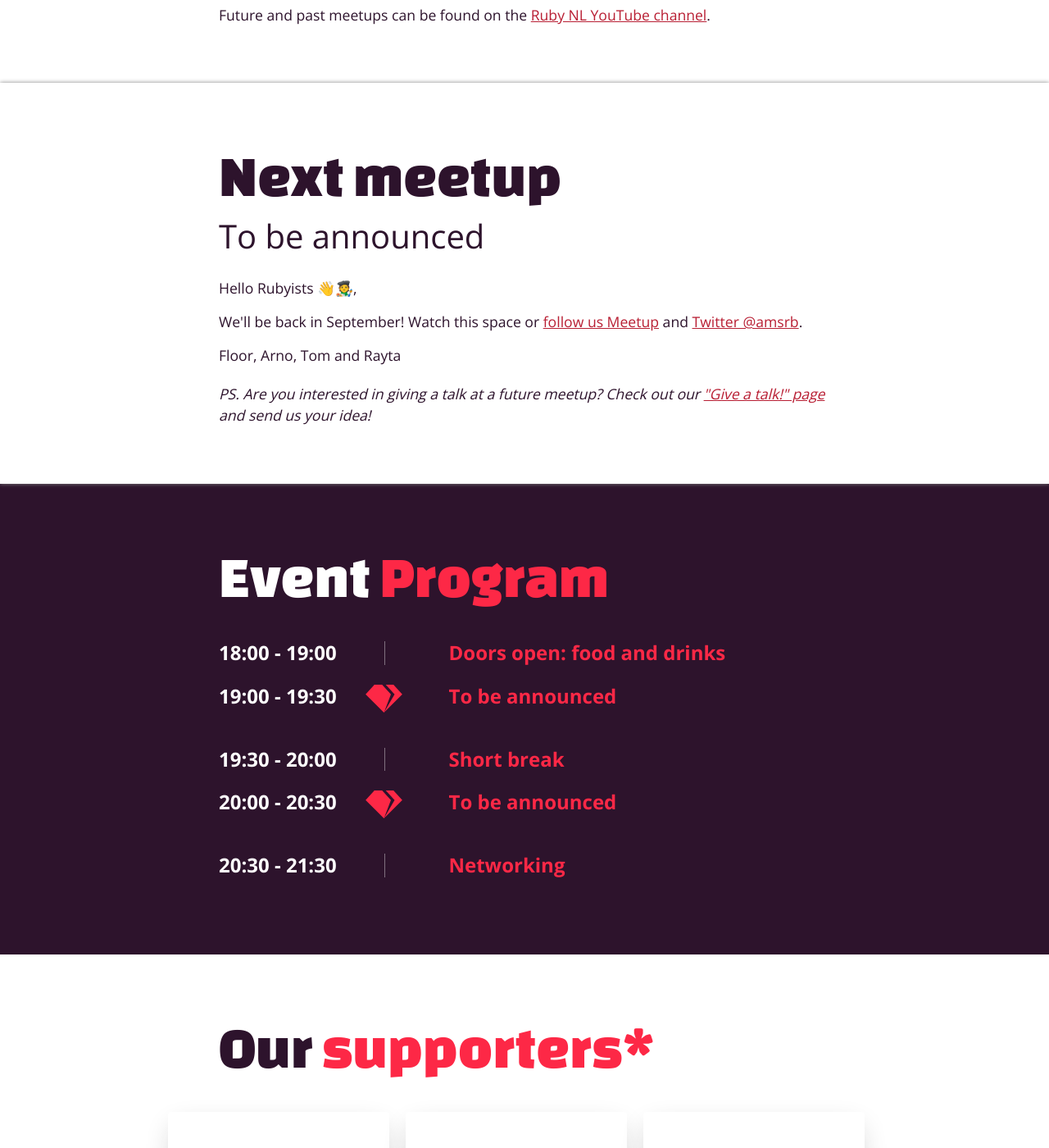
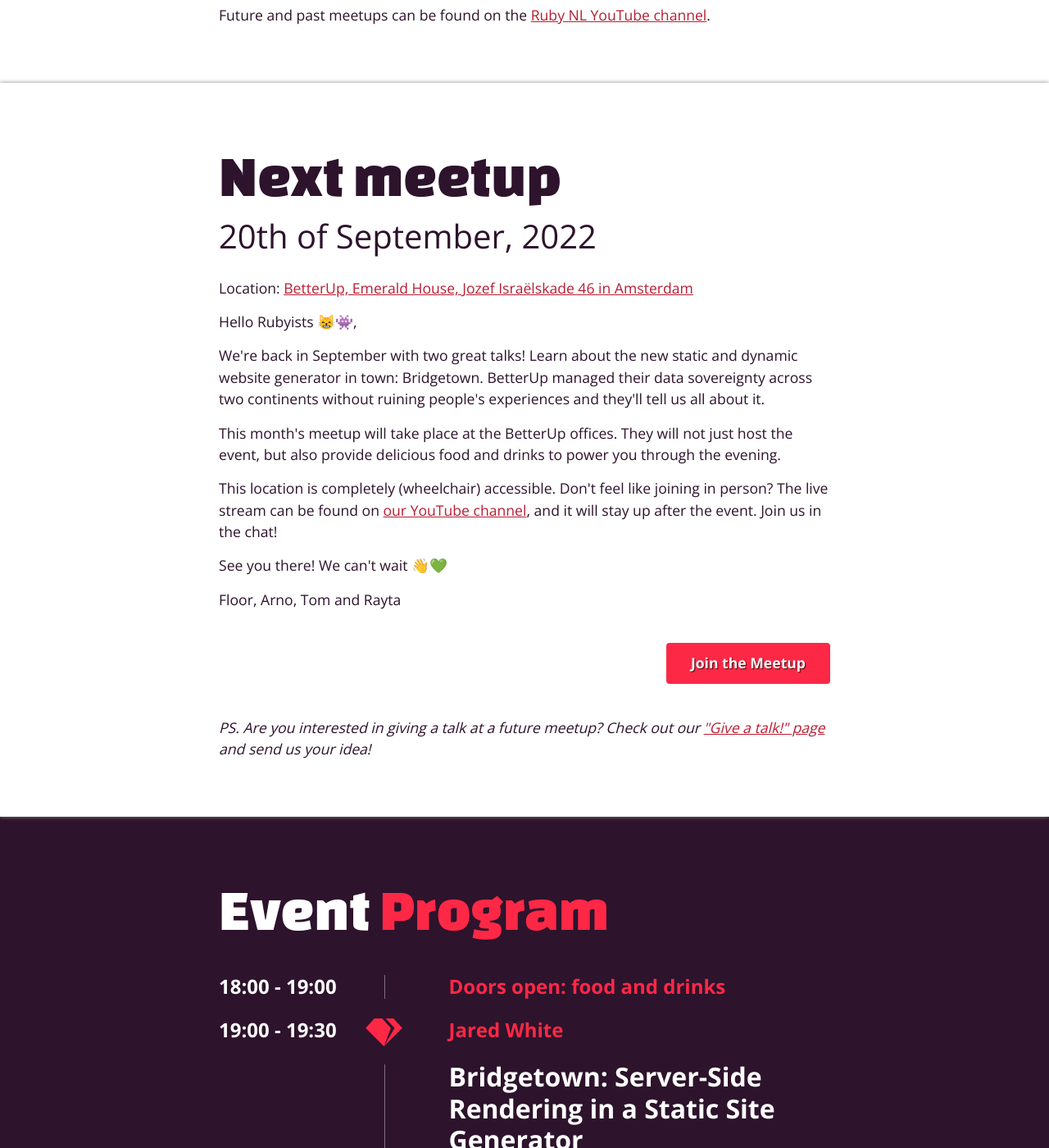
Before and after one commit to amsrb/amsrb.github.com, a Jekyll site: the page built from index.html, in a window 1280 px wide and 1400 px high, scrolled down 1087 px. Shown: the whole window at 82% size. Built offline with Jekyll 4.4.1, drawn with Linux system fonts in a browser that asks for light colours; some of the changed text lies outside the part shown.

Commit message:
Announce September meetup

```diff
--- a/_includes/supporters.html
+++ b/_includes/supporters.html
@@ -5,6 +5,13 @@
 
   <div class="wrap-medium">
     <ul class="no-style">
+      <li>
+        <a href="https://www.betterup.com/">
+          <div class="image-box">
+            <img src="/assets/images/logo/betterup.png" alt="BetterUp" />
+          </div>
+        </a>
+      </li>
       <li>
         <a href="https://www.wetravel.com/">
           <div class="image-box">
--- a/index.html
+++ b/index.html
@@ -2,8 +2,8 @@
 layout: default
 page_class: "home"
 description: "Welcome to the Amsterdam Ruby meetup group! RSVP for our next event or catch up on the last event."
-livestream_link: "https://www.youtube-nocookie.com/embed/Sqqb2fG74Rw"
-meetup_link: ""
+livestream_link: "https://www.youtube-nocookie.com/embed/kTI9E6pOHpM"
+meetup_link: "https://www.meetup.com/amsterdam-rb/events/288348816/"
 ---
 
 <section class="hero" id="hero">
@@ -38,11 +38,18 @@
   <section class="meetup2 light-content content-with-shadow" id="meetup">
     <div class="wrap">
       <h2 class="big">Next meetup</h2>
-      <p class="date">To be announced</p>
+      <p class="date">20th of September, 2022</p>
+      <p class="location">Location: <a href="https://goo.gl/maps/ZckVPErW6DEyyuUU7">BetterUp, Emerald House, Jozef Israëlskade 46 in Amsterdam</a></p>
       <div class="text-content">
-        <p>Hello Rubyists 👋🧑‍🎨,</p>
+        <p>Hello Rubyists 😸👾,</p>
 
-        <p>We'll be back in September! Watch this space or <a href="https://www.meetup.com/Amsterdam-rb/">follow us Meetup</a> and <a href="https://twitter.com/amsrb/">Twitter @amsrb</a>.</p>
+        <p>We're back in September with two great talks! Learn about the new static and dynamic website generator in town: Bridgetown. BetterUp managed their data sovereignty across two continents without ruining people's experiences and they'll tell us all about it.</p>
+
+        <p>This month's meetup will take place at the BetterUp offices. They will not just host the event, but also provide delicious food and drinks to power you through the evening.</p>
+
+        <p>This location is completely (wheelchair) accessible. Don't feel like joining in person? The live stream can be found on <a href="https://www.youtube.com/channel/UCyExf-593j4hjN_cFCSnr2w">our YouTube channel</a>, and it will stay up after the event. Join us in the chat!</p>
+
+        <p>See you there! We can't wait 👋💚</p>
 
         <p>Floor, Arno, Tom and Rayta</p>
       </div>
@@ -75,8 +82,8 @@
       <div class="entry entry-with-icon">
         <div class="time">19:00 - 19:30</div>
         <div class="details">
-          <div class="entry-name speaker">To be announced</div>
-          <div class="title"></div>
+          <div class="entry-name speaker">Jared White</div>
+          <div class="title">Bridgetown: Server-Side Rendering in a Static Site Generator</div>
         </div>
       </div>
       <div class="entry">
@@ -88,8 +95,8 @@
       <div class="entry entry-with-icon">
         <div class="time">20:00 - 20:30</div>
         <div class="details">
-          <div class="entry-name speaker">To be announced</div>
-          <div class="title"></div>
+          <div class="entry-name speaker">Andreja Dulovic</div>
+          <div class="title">BetterUp's learnings from our European expansion</div>
         </div>
       </div>
       <div class="entry">
```
Also changed, not shown: assets/images/logo/betterup.png (added).
